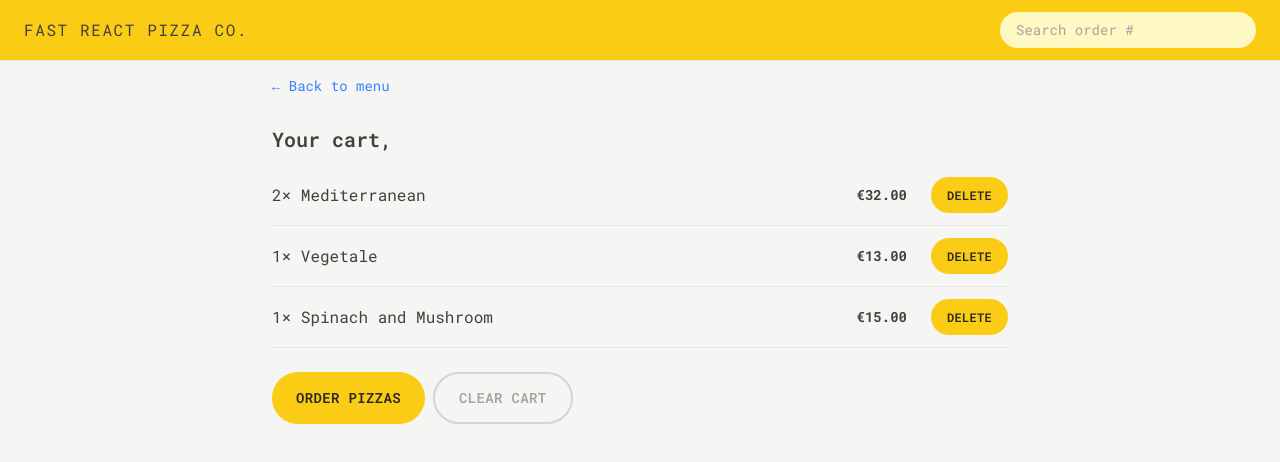
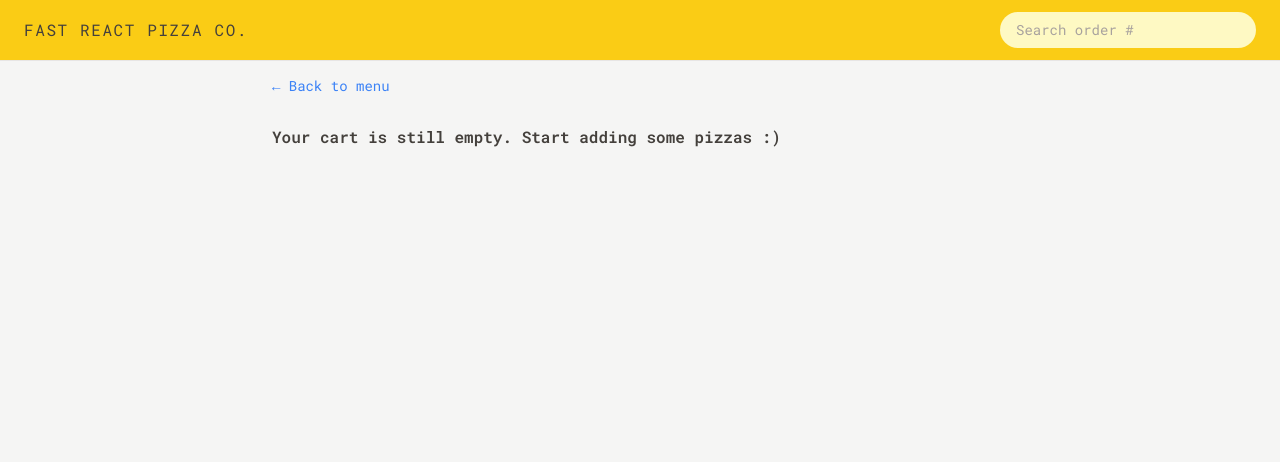
Before and after one commit to Prohalladdas/Fast-React-Pizza, a React (Vite) app: page /cart in a window 1280 px wide. Shown: the top 462 px of the page. Built offline with nearby package versions, Linux system fonts and the light colour scheme.

Commit message:
Building the Cart Page

```diff
--- a/src/features/cart/Cart.jsx
+++ b/src/features/cart/Cart.jsx
@@ -1,35 +1,16 @@
-import { useSelector } from 'react-redux';
+import { useDispatch, useSelector } from 'react-redux';
 import Button from '../../ui/Button';
 import LinkButton from '../../ui/LinkButton';
 import CartItem from './CartItem';
-
-const fakeCart = [
-  {
-    pizzaId: 12,
-    name: 'Mediterranean',
-    quantity: 2,
-    unitPrice: 16,
-    totalPrice: 32,
-  },
-  {
-    pizzaId: 6,
-    name: 'Vegetale',
-    quantity: 1,
-    unitPrice: 13,
-    totalPrice: 13,
-  },
-  {
-    pizzaId: 11,
-    name: 'Spinach and Mushroom',
-    quantity: 1,
-    unitPrice: 15,
-    totalPrice: 15,
-  },
-];
+import EmptyCart from './EmptyCart';
+import { clearCart, getCart, getUserName } from './CartSlice';
 
 function Cart() {
-  const username = useSelector((state) => state.user.username);
-  const cart = fakeCart;
+  const username = useSelector(getUserName);
+  const cart = useSelector(getCart);
+
+  const dispatch = useDispatch();
+  if (!cart.length) return <EmptyCart />;
 
   return (
     <div className="px-4 py-3">
@@ -47,7 +28,9 @@
         <Button to="/order/new" type="primary">
           Order pizzas
         </Button>
-        <Button type="secondary">Clear cart</Button>
+        <Button type="secondary" onClick={() => dispatch(clearCart())}>
+          Clear cart
+        </Button>
       </div>
     </div>
   );
--- a/src/features/cart/EmptyCart.jsx
+++ b/src/features/cart/EmptyCart.jsx
@@ -1,11 +1,13 @@
-import { Link } from 'react-router-dom';
+import LinkButton from '../../ui/LinkButton';
 
 function EmptyCart() {
   return (
-    <div>
-      <Link to="/menu">&larr; Back to menu</Link>
+    <div className="px-4 py-3">
+      <LinkButton to="/menu">&larr; Back to menu</LinkButton>
 
-      <p>Your cart is still empty. Start adding some pizzas :)</p>
+      <p className="mt-7 font-semibold">
+        Your cart is still empty. Start adding some pizzas :)
+      </p>
     </div>
   );
 }
--- a/src/features/cart/cartSlice.js
+++ b/src/features/cart/cartSlice.js
@@ -51,6 +51,9 @@
 
 export default cartSlice.reducer;
 
+export const getCart = state => state.cart.cart;
+
+export const getUserName = (state) => state.user.username
 
 export const getTotalCartQuantity = (state) =>
     state.cart.cart.reduce((sum, item) => sum + item.quantity, 0);
```
